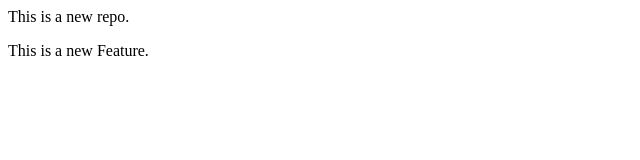
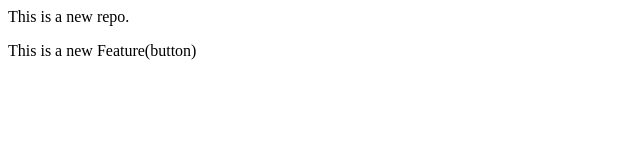
Before and after one commit to NineteenArpit06/localrepo, a plain HTML site: page index.html in a window 1280 px wide. Shown: the full height of the page, 0-640 px from the left. Drawn offline with Linux system fonts and the light colour scheme.

```diff
--- a/index.html
+++ b/index.html
@@ -1,2 +1,2 @@
 <P>This is a new repo.</P>
-<P>This is a new Feature.</P>
+<P>This is a new Feature(button)</P>
```
